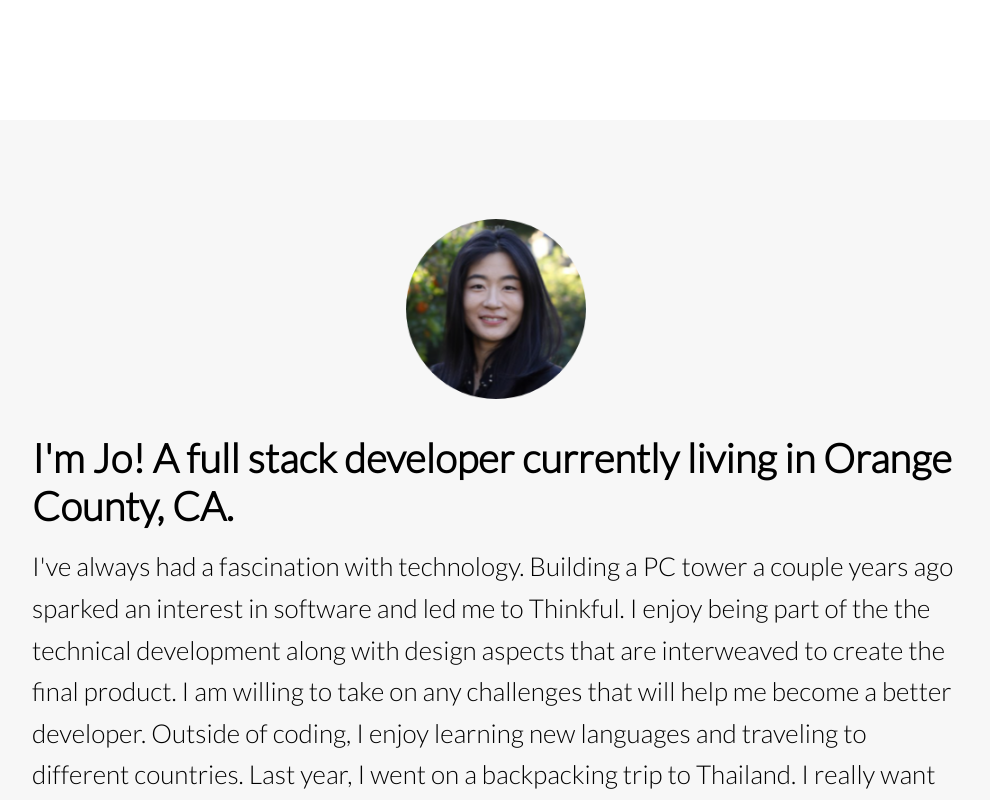
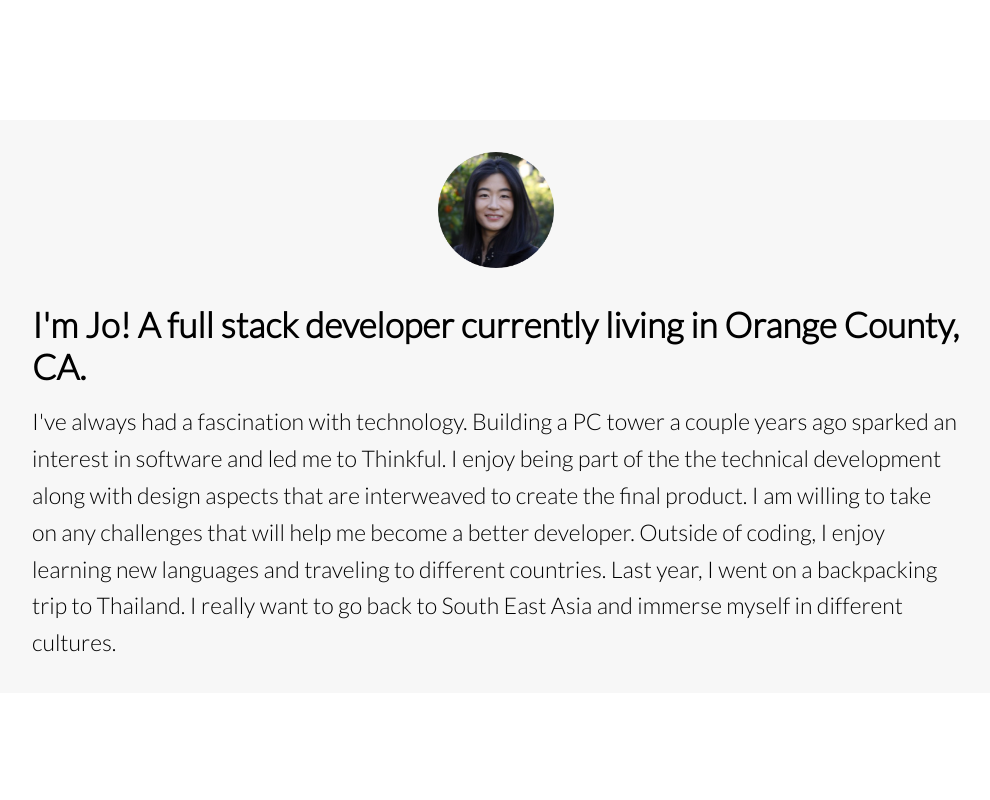
Before and after one commit to josiehandeveloper/jsphn, a React (Create React App) app: page / in a window 1280 px wide. Shown: the part 740-1540 px from the top of the page, without its empty margins (144-1134 px from the left). Built offline with nearby package versions, Linux system fonts and the light colour scheme.

Commit message:
fixed about overflow

```diff
--- a/src/Components/About/About.css
+++ b/src/Components/About/About.css
@@ -1,37 +1,30 @@
-.about-container {
+.about {
   background-color: #f7f7f7;
-  display: flex;
-  flex-direction: column;
-  align-items: center;
-  justify-content: center;
-  height: 100vh;
-  object-fit: contain;
 }
 
-.group {
-  padding-top: 3em;
+.about__container {
   display: flex;
   flex-direction: column;
   align-items: center;
   justify-content: center;
 }
 
-.main_img {
+.main__img {
   width: 180px;
   height: auto;
-  padding-bottom: 2em;
+  padding: 2em;
 }
 
-.about-item-2 > h2 {
-  font-size: 40px;
+.about__item__2 > h2 {
+  font-size: 35px;
   padding: 0em 11rem 1rem 11rem;
   display: flex;
   justify-content: center;
   align-items: center;
 }
 
-.about-item-2 > p {
-  font-size: 26px;
+.about__item__2 > p {
+  font-size: 23px;
   line-height: 1.6;
   padding: 0em 11rem 2rem 11rem;
   display: flex;
@@ -40,19 +33,18 @@
 }
 
 @media (max-width: 900px) {
-  .about-container {
+  .about__container {
     background-color: #f7f7f7;
-    padding: 5em 4em 5em 4em;
   }
 
-  .about-item-1 > img {
+  .about__item__1 > img {
     padding-right: 0em;
   }
 
   .group {
     flex-direction: column;
   }
-  .about-item-1 {
+  .about__item__1 {
     display: flex;
     justify-content: center;
     padding-bottom: 1.5em;
--- a/src/Components/About/About.js
+++ b/src/Components/About/About.js
@@ -4,12 +4,12 @@ import "./About.css";
 
 function About() {
   return (
-    <section id="about" className="about-container">
-      <div className="group">
-        <div className="about-item-1">
-          <img src={profile} alt="profile" className="main_img" />
+    <div id="about" className="about">
+      <div className="about__container">
+        <div className="about__item__1">
+          <img src={profile} alt="profile" className="main__img" />
         </div>
-        <div className="about-item-2">
+        <div className="about__item__2">
           <h2>
             I'm Jo! A full stack developer currently living in Orange County,
             CA.
@@ -27,7 +27,7 @@ function About() {
           </p>
         </div>
       </div>
-    </section>
+    </div>
   );
 }
 
--- a/src/Components/Portfolio/Portfolio.js
+++ b/src/Components/Portfolio/Portfolio.js
@@ -4,7 +4,7 @@ import PortfolioItem from "../../Components/PortfolioItem/PortfolioItem";
 
 function Portfolio() {
   return (
-    <div className="portfolio">
+    <div id="portfolio" className="portfolio">
       <h1>Portfolio</h1>
       <div className="portfolio__container">
         <div className="portfolio__wrapper">
```
